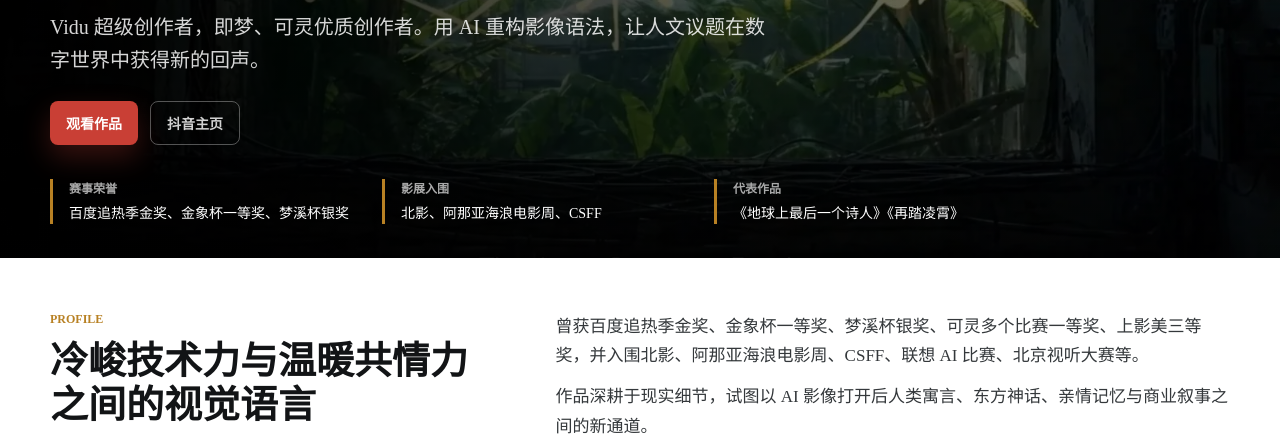
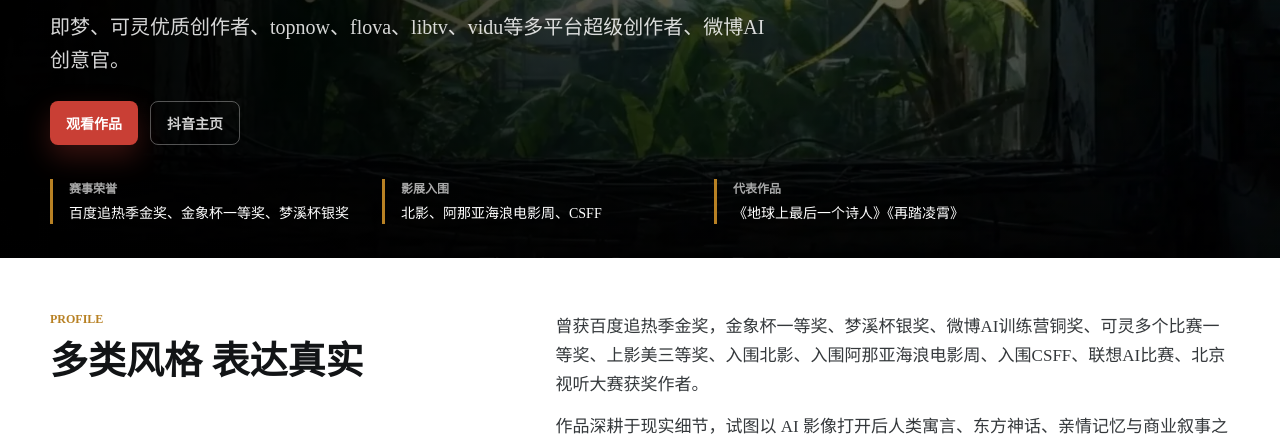
Before and after one commit to ayuai75/ayuai75.github.io, a website: page index.html in a window 1280 px wide. Shown: the part 366-802 px from the top of the page. Drawn offline with Linux system fonts and the light colour scheme.

Commit message:
Update creator profile copy

```diff
--- a/index.html
+++ b/index.html
@@ -25,7 +25,7 @@
         <div class="hero-content">
           <p class="eyebrow">AIGC Director / AI Filmmaker</p>
           <h1>向AI进击的阿鱼</h1>
-          <p class="hero-line">Vidu 超级创作者，即梦、可灵优质创作者。用 AI 重构影像语法，让人文议题在数字世界中获得新的回声。</p>
+          <p class="hero-line">即梦、可灵优质创作者、topnow、flova、libtv、vidu等多平台超级创作者、微博AI创意官。</p>
           <div class="hero-actions">
             <a class="primary-action" href="#works">观看作品</a>
             <a class="ghost-action" href="https://www.douyin.com/user/MS4wLjABAAAAItpm3NcYwJWZvulfd_dUDkD977AndSKy-2eiSIHG5MJqLt_YYMlIFKo24RRiT-pH?showTab=post" target="_blank" rel="noreferrer">抖音主页</a>
@@ -51,10 +51,10 @@
         <div class="section-inner intro-layout">
           <div>
             <p class="section-kicker">Profile</p>
-            <h2>冷峻技术力与温暖共情力之间的视觉语言</h2>
+            <h2>多类风格 表达真实</h2>
           </div>
           <div class="intro-copy">
-            <p>曾获百度追热季金奖、金象杯一等奖、梦溪杯银奖、可灵多个比赛一等奖、上影美三等奖，并入围北影、阿那亚海浪电影周、CSFF、联想 AI 比赛、北京视听大赛等。</p>
+            <p>曾获百度追热季金奖，金象杯一等奖、梦溪杯银奖、微博AI训练营铜奖、可灵多个比赛一等奖、上影美三等奖、入围北影、入围阿那亚海浪电影周、入围CSFF、联想AI比赛、北京视听大赛获奖作者。</p>
             <p>作品深耕于现实细节，试图以 AI 影像打开后人类寓言、东方神话、亲情记忆与商业叙事之间的新通道。</p>
             <ul class="keyword-list" aria-label="代表风格关键词">
               <li>AI 影像</li>
```
